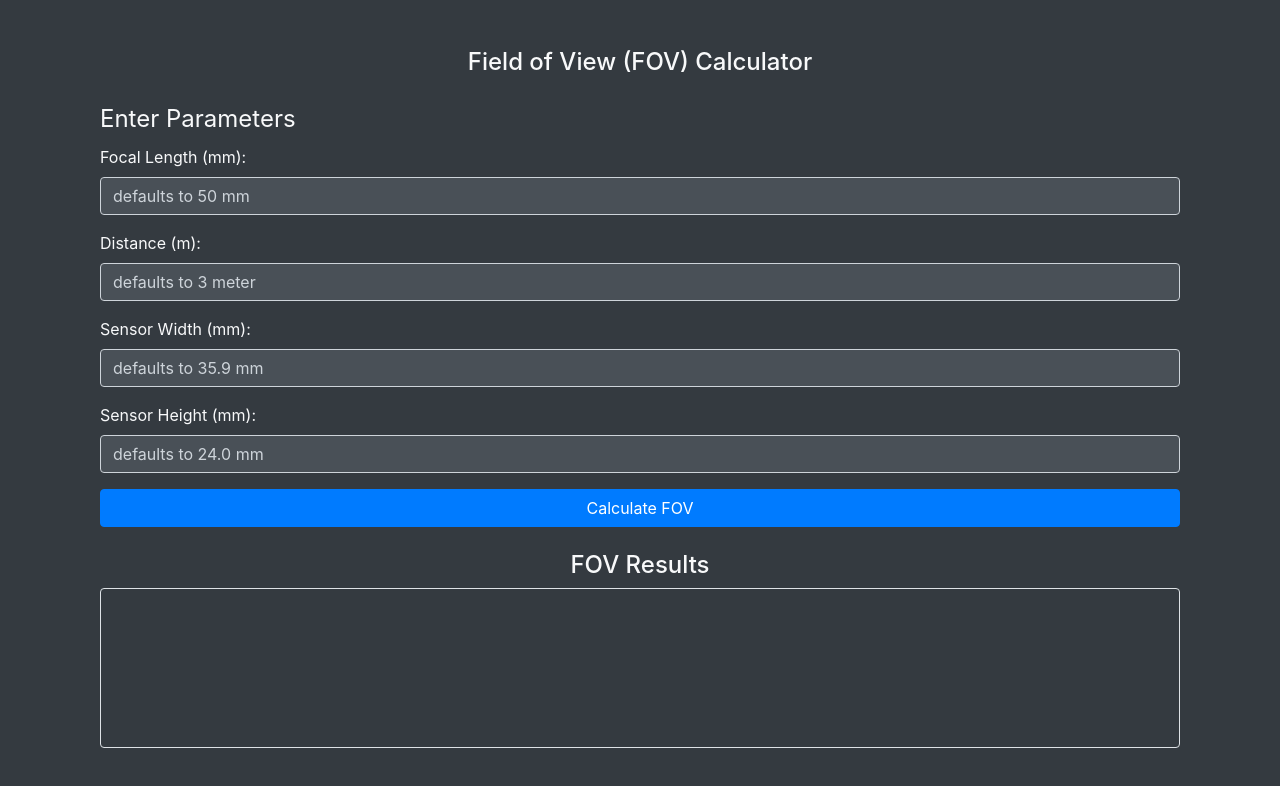
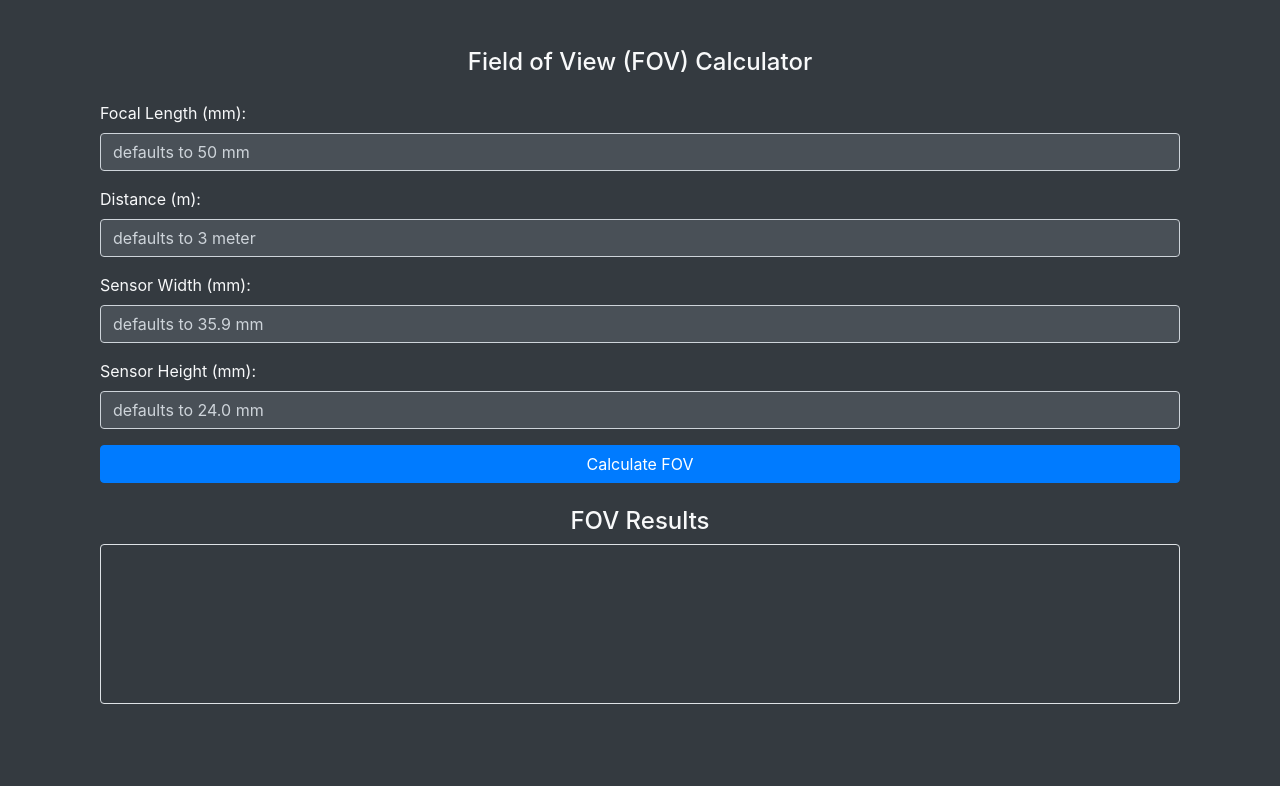
Before and after one commit to meet-abhishek/fov, a plain HTML site: page index.html in a window 1280 px wide. Drawn offline with nearby package versions, Linux system fonts and the light colour scheme.

Commit message:
Improved

```diff
--- a/index.html
+++ b/index.html
@@ -15,7 +15,7 @@
             <h4 class="text-center mb-4">Field of View (FOV) Calculator</h4>
             <form id="fovform">
                 <fieldset>
-                    <legend class="text-light">Enter Parameters</legend>
+
                     <div class="form-group">
                         <label for="focalLength">Focal Length (mm):</label>
                         <input type="text" id="focalLength" name="focalLength" class="form-control" placeholder="defaults to 50 mm">
--- a/style.css
+++ b/style.css
@@ -1,7 +1,5 @@
 
 body {
-    height: 100vh;
-    width: 100vw;
     background-color: #343a40; /* Dark background */
     color: #f8f9fa; /* Light text */
 }
```
